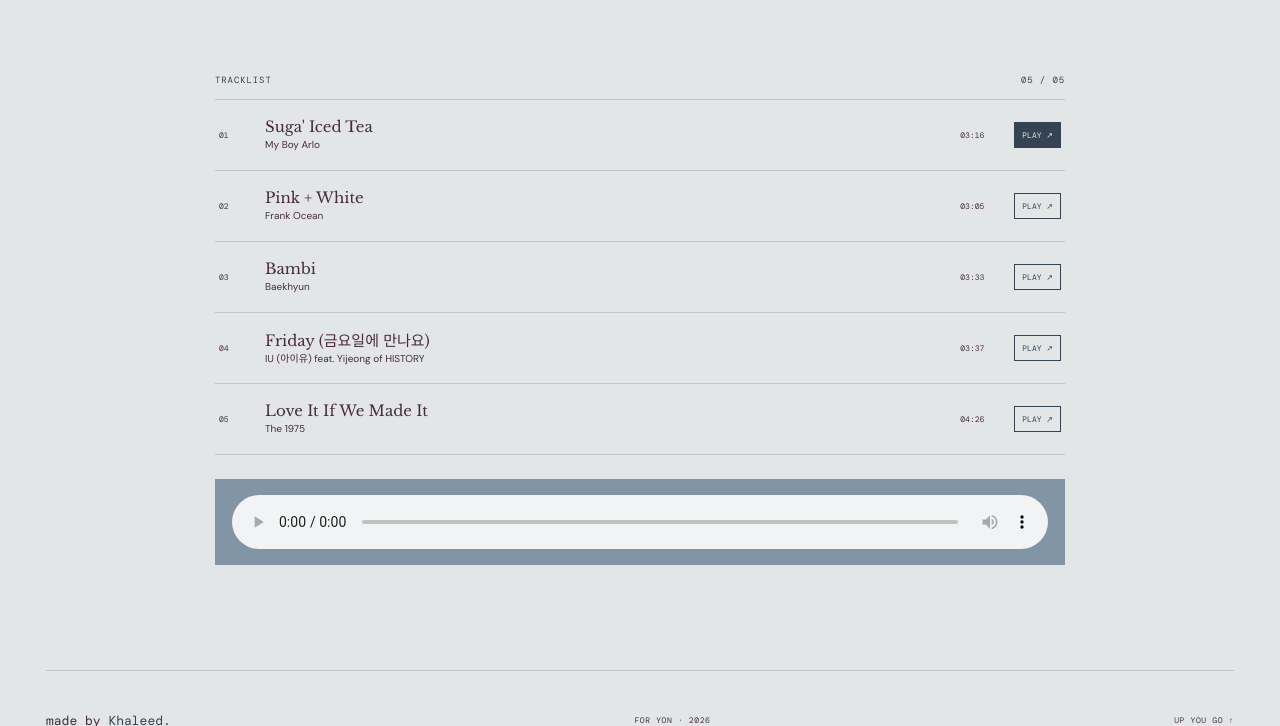
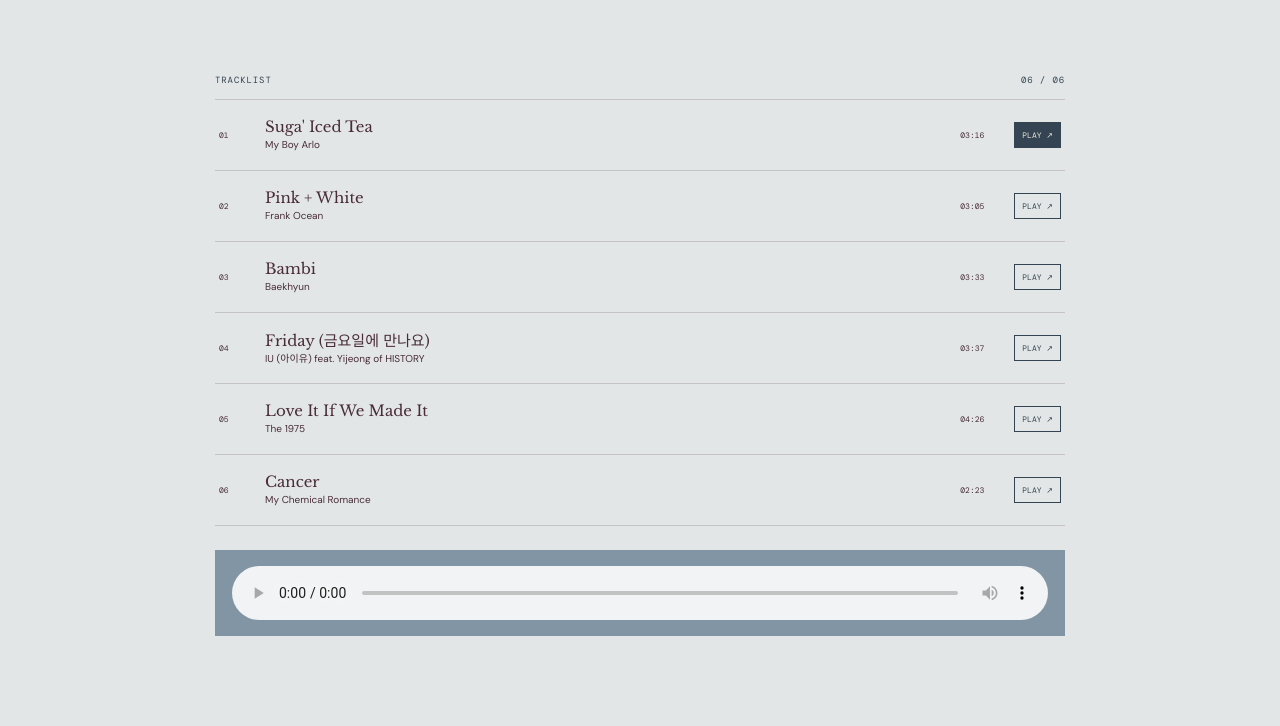
Before and after one commit to peruvert/endlessly-love, a plain HTML site: page soundtrack.html in a window 1280 px wide. Shown: the part 624-1350 px from the top of the page. Drawn offline with nearby package versions, Linux system fonts and the light colour scheme.

Commit message:
Add sixth soundtrack track
Co-authored-by: Copilot <223556219+Copilot@users.noreply.github.com>

```diff
--- a/soundtrack.html
+++ b/soundtrack.html
@@ -37,7 +37,7 @@
   <div class="record-visual"><div class="record-label">SIDE A<br><span>FOR YON</span><small>KH / 001</small></div></div>
 </section>
 <section class="playlist section-wrap">
-  <div class="playlist-head"><span>TRACKLIST</span><span>05 / 05</span></div>
+  <div class="playlist-head"><span>TRACKLIST</span><span>06 / 06</span></div>
   <div class="track">
     <span class="track-no">01</span>
     <div><strong>Suga' Iced Tea</strong><small>My Boy Arlo</small></div>
@@ -68,6 +68,12 @@
     <span class="track-length">04:26</span>
     <button class="track-play" type="button" data-track-src="assets/audio/love-it-if-we-made-it.mp3" data-track-title="Love It If We Made It" data-track-artist="The 1975" aria-label="Play Love It If We Made It by The 1975" aria-pressed="false">PLAY ↗</button>
   </div>
+  <div class="track">
+    <span class="track-no">06</span>
+    <div><strong>Cancer</strong><small>My Chemical Romance</small></div>
+    <span class="track-length">02:23</span>
+    <button class="track-play" type="button" data-track-src="assets/audio/cancer-my-chemical-romance.mp3" data-track-title="Cancer" data-track-artist="My Chemical Romance" aria-label="Play Cancer by My Chemical Romance" aria-pressed="false">PLAY ↗</button>
+  </div>
   <div class="player-slot">
     <audio controls preload="metadata" aria-label="Audio player for Suga' Iced Tea by My Boy Arlo">
       <source src="assets/audio/suga-iced-tea.mp3" type="audio/mpeg">
```
Also changed, not shown: 2 other files.
